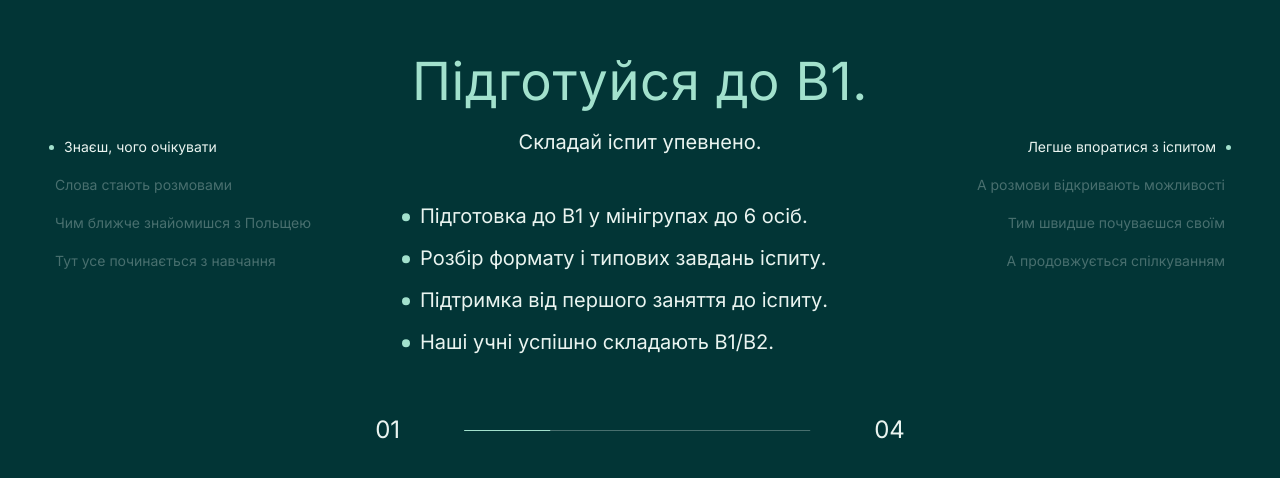
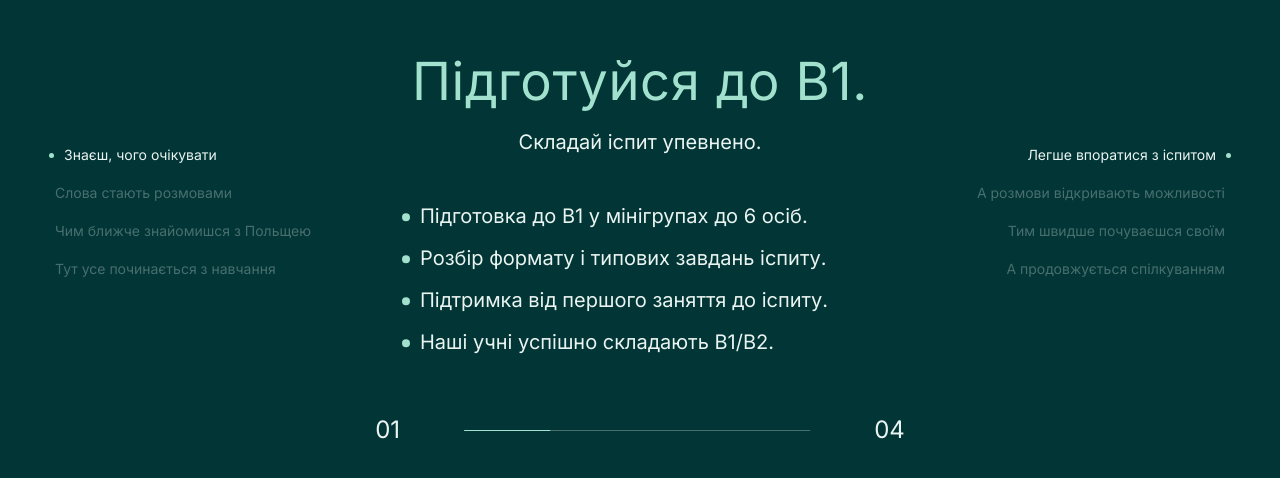
Before and after one commit to Tetiana2309/skawi-website, a React (Vite) app: page / in a window 1280 px wide. Shown: the part 1097-1575 px from the top of the page. Built offline with nearby package versions, Linux system fonts and the light colour scheme.

Commit message:
Optically center side navigation alongside services text group

```diff
--- a/src/sections/Services.css
+++ b/src/sections/Services.css
@@ -57,7 +57,8 @@
 
 .services__nav {
   position: absolute;
-  top: 50%;
+  /* Optically align both side lists with the complete centered text group. */
+  top: calc(50% + 8px);
   transform: translateY(-50%);
   display: flex;
   flex-direction: column;
```
